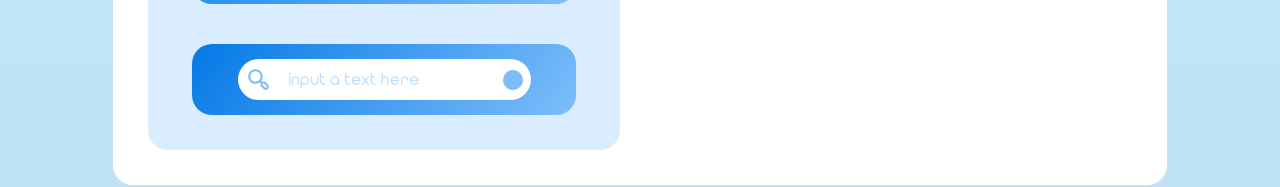
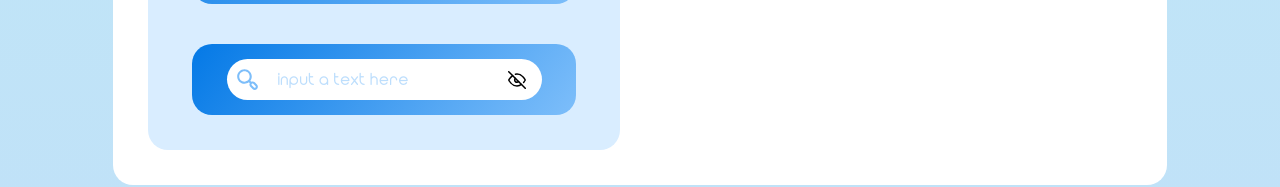
Before and after one commit to aaron-nerox/Emerald_live, a Vue app: page / in a window 1280 px wide. Shown: the part 1976-2163 px from the top of the page. Built offline with nearby package versions, Linux system fonts and the light colour scheme.

Commit message:
add: added password support for the x input

```diff
--- a/src/components/Xinput.vue
+++ b/src/components/Xinput.vue
@@ -1,12 +1,17 @@
 <template>
   <div class="main-container">
         <img :src="resolveImageUrl(icon)" alt="icon" class="main-icon" />
-      <input type="text"
+        <input :type="this.mainType"
             :placeholder="hint"
             class="input-style"
             :class="[textClass]"
             v-model="input"/>
-      <div :class="[mainPointer, PointerClass]"></div>
+        <div v-if="this.inputType === 'text'"
+            :class="[mainPointer, PointerClass]"></div>
+        <img v-else
+            :src="resolveImageUrl(this.passwordIcon)"
+            v-on:click="toggleSwitch()"
+            alt="eye icon" class="toggle-icon"/>
   </div>
 </template>
 
@@ -16,11 +21,21 @@ export default {
     props: {
         icon: String,
         hint: String,
+        inputType: String
     },
     methods:{
         resolveImageUrl: function (path) {
             let images = require.context('../assets/icons', false, /\.svg$|\.png$/)
             return images("./"+path)
+        },
+        toggleSwitch: function (){
+            if(this.mainType == "text"){
+                this.mainType = "password"
+                this.passwordIcon = "toggle_visible.svg"
+            }else{
+                this.mainType = "text"
+                this.passwordIcon = "toggle_invisible.svg"
+            }
         }
     },
     data(){
@@ -28,7 +43,9 @@ export default {
             mainPointer: "pointer",
             text: "",
             PointerClass: "neutral",
-            textClass: "input-txt-neutral"
+            textClass: "input-txt-neutral",
+            mainType: this.inputType,
+            passwordIcon: "toggle_invisible.svg"
         }
     },
     computed: {
@@ -38,15 +55,19 @@ export default {
             },
             set(newInput){
                     this.text = newInput
+
+               if(this.inputType == "text"){
                     this.PointerClass = "verified"
                     this.textClass = "input-txt-verified"
                     if(this.text.includes("@")){
                         this.PointerClass = "danger"
                         this.textClass = "input-txt-danger"
                     }
+
                     if(this.text.length === 0){
                         this.PointerClass = "neutral"
                         this.textClass = "input-txt-neutral"
+                    }
                 }
             }
         }
@@ -105,6 +126,7 @@ export default {
 
 .input-style{
     margin: 8px;
+    margin-right: 24px;
     outline: none;
     border: none;
     background: transparent;
@@ -123,4 +145,11 @@ export default {
 .input-txt-danger{
     color: rgb(255, 52, 52);
 }
+
+.toggle-icon{
+    height: 18px;
+    widows: 18px;
+    margin: 8px;
+    margin-right: 16px;
+}
 </style>
--- a/src/views/Home.vue
+++ b/src/views/Home.vue
@@ -101,6 +101,7 @@
             <x-input
             icon="search.svg"
             hint="input a text here"
+            inputType="password"
             />
           </div>
         </div>
```
Also changed, not shown: src/assets/icons/toggle_invisible.svg (added), src/assets/icons/toggle_visible.svg (added). Lines whose indentation alone changed are shown as unchanged.
